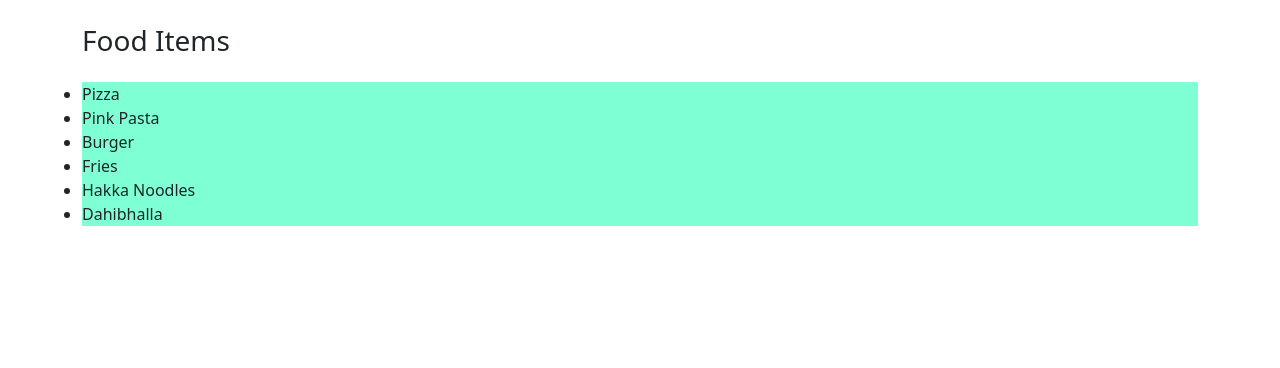
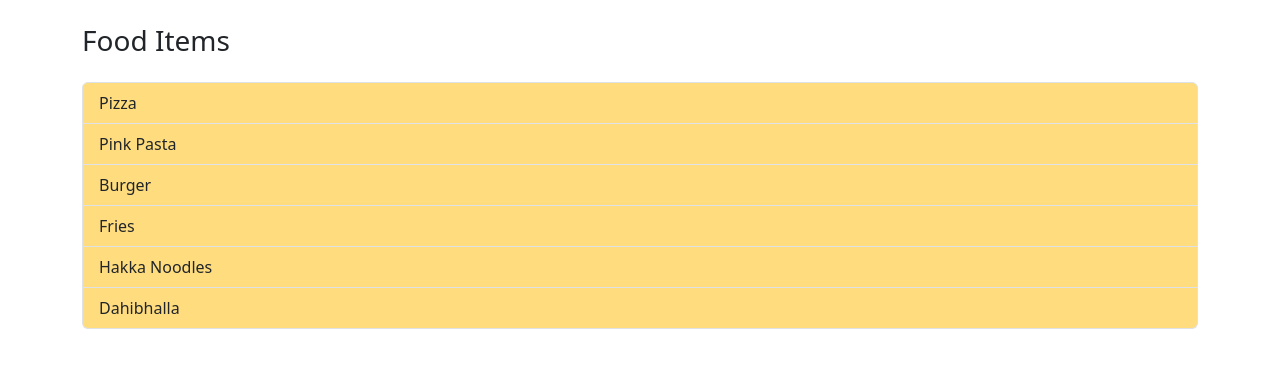
Before and after one commit to ritishbhardwaj/Mern-Intern-P2, a React (Vite) app: page / in a window 1280 px wide. Shown: the top 368 px of the page. Built offline with nearby package versions, Linux system fonts and the light colour scheme.

Commit message:
"adding dynamic loading of the food items using object concept of  javascript and mapping them"

```diff
--- a/src/App.css
+++ b/src/App.css
@@ -1,4 +1,4 @@
 .lst{
 
-    background-color: aqua;
+    background-color: orange;
 }
--- a/src/Components/FoodItem.jsx
+++ b/src/Components/FoodItem.jsx
@@ -5,7 +5,7 @@ import style from "./css_modules/FoodItem.module.css"
 
 export default function FoodItem({x}) {
   return (
-    <li key={x} className={style.bgcolor}>
+    <li key={x} className={`list-group-item ${style.bgcolor}`}>
         {x}
     </li>
   )
--- a/src/Components/FoodList.jsx
+++ b/src/Components/FoodList.jsx
@@ -18,7 +18,7 @@ export default function FoodList({ item }) {
             <>
               <div className="container pt-4">
                 <h3 className="pb-3">Food Items</h3>
-                <ul className="list-group  lst">
+                <ul className="list-group ">
                   {item.map((x) => {
                     return (
                       <FoodItem x={x}/>
--- a/src/Components/css_modules/FoodItem.module.css
+++ b/src/Components/css_modules/FoodItem.module.css
@@ -1,3 +1,3 @@
 .bgcolor{
-    background-color: aquamarine;
+    background-color: rgb(255, 221, 127);
 }
```
